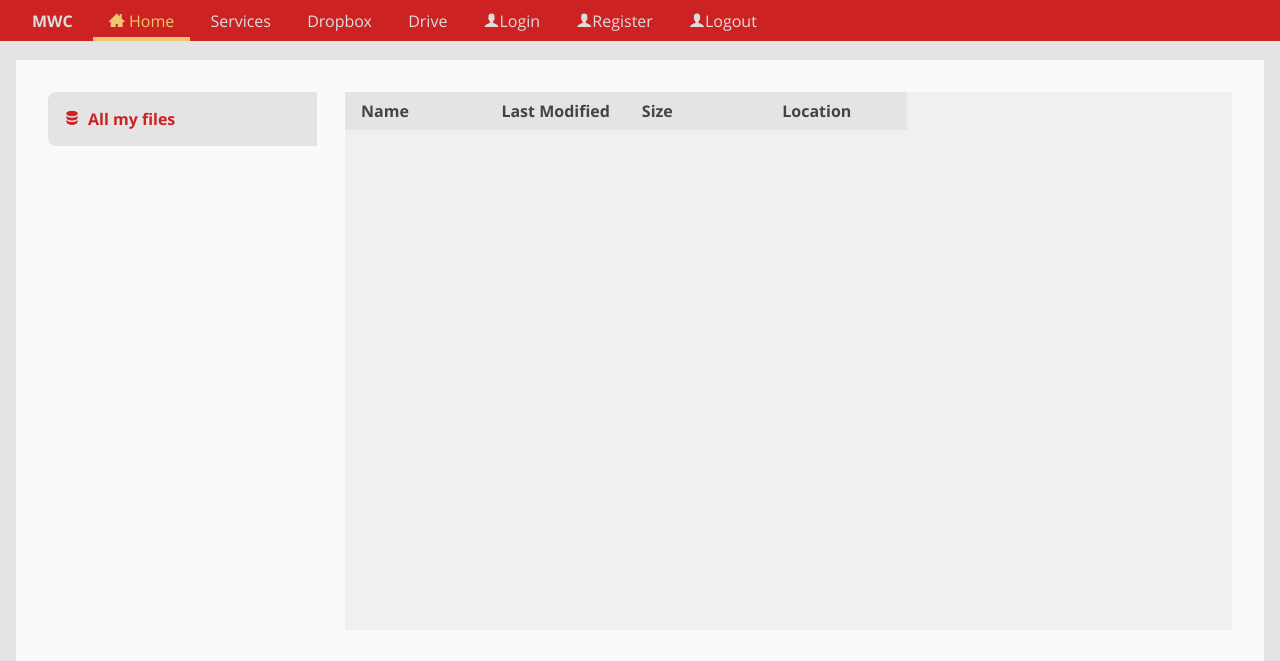
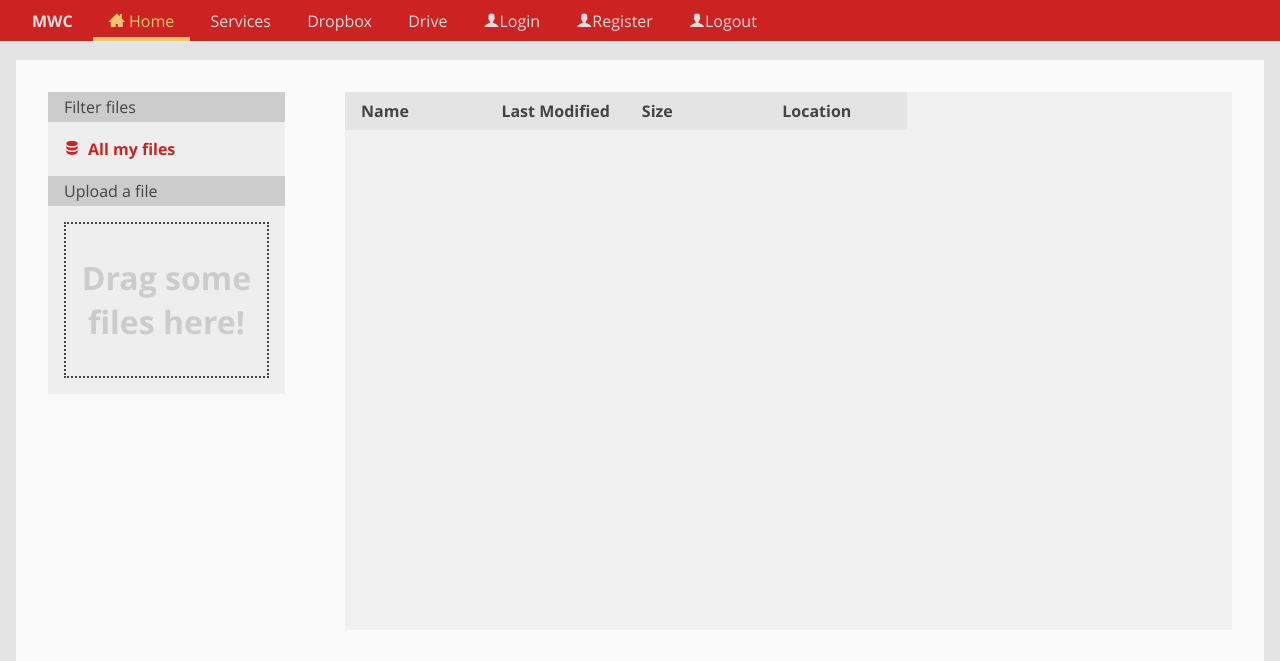
Before and after one commit to pabloparejo/finalYearProject, a Django app: page / in a window 1280 px wide. Shown: the top 661 px of the page. Run offline with Django 3.2, Linux system fonts and the light colour scheme; the visitor is signed in with stand-in values (Sample User, id 1); some libraries are stand-ins or nearby versions.

Commit message:
Upload to Dropbox with drag&drop done
Also added a way to delete an account on front-end.

```diff
--- a/main/templates/index.html
+++ b/main/templates/index.html
@@ -5,8 +5,9 @@
 {% block content%}
 
 <article class="files-list">
-		<aside class="services-links">
-			<ul class="no-list-style">
+		<aside class="services-more left">
+			<p class="aside-title">Filter files</p>
+			<ul class="no-list-style services">
 				<li>
 					<a href="#" id="all-services">
 						<span class="icon-all red"> </span>
@@ -22,6 +23,11 @@
 					</li>
 				{%endfor%}
 			</ul>
+			<p class="aside-title">Upload a file</p>
+			<div id="dragandrophandler">
+				<p>Drag some files here!</p>
+			</div>
+			<div id="status1"></div>
 		</aside>
 		<table class="sortable">
 			<tr>
--- a/main/views.py
+++ b/main/views.py
@@ -39,17 +39,34 @@ def home(request):
 
 
 @login_required()
-def new_service(request):
+def show_services(request):
 
 	page_title = 'New service'
-	dropbox_services = DropboxAccount.objects.filter(user=request.user)
-	drive_services = DriveAccount.objects.filter(user=request.user)
+	dropbox_accounts = DropboxAccount.objects.filter(user=request.user)
+	drive_accounts = DriveAccount.objects.filter(user=request.user)
 
-	return render(request, 'new_service.html', locals())
+	dropbox = {	'accounts': dropbox_accounts,
+				'id': 'dropbox',
+				'name': 'Dropbox',
+				}
+	drive = {	'accounts': drive_accounts,
+				'id': 'google-drive',
+				'name': 'drive',
+				}
+	services = [dropbox, drive]
 
-# @login_required()
-# def delete_service(request, s_id):
+	return render(request, 'services.html', locals())
 
+@login_required()
+def delete_account(request, service, a_uid):
+	if service == "dropbox":
+		account = DropboxAccount.objects.get(uid=a_uid)
+	else:
+		account = DriveAccount.objects.get(uid=a_uid)
+
+	account.delete()
+
+	return HttpResponseRedirect('/services')
 
 #---------- USERS ----------#
 
--- a/mwc_dropbox/views.py
+++ b/mwc_dropbox/views.py
@@ -87,7 +87,7 @@ def auth_finish(request):
                                                         display_name=name)
         service_added = 'Dropbox'
         auth_finished = True
-        return render(request, 'new_service.html', locals())
+        return render(request, 'services.html', locals())
 
     except DropboxOAuth2Flow.BadRequestException, e:
         http_status(400)
--- a/myWholeCloud/static/css/base.css
+++ b/myWholeCloud/static/css/base.css
@@ -97,7 +97,7 @@
 .icon-cloud:before {
 	content: "\e60e";
 }
-.icon-cancel:before {
+.icon-delete:before {
 	content: "\e608";
 }
 .icon-checkmark:before {
@@ -164,15 +164,25 @@ article.files-list tbody{
 	overflow: scroll;
 }
 
-aside.services-links{
-	background: #E4E4E4;
-	border-radius: 0.5em 0 0 0.5em;
+aside.services-more{
+	background: #EEE;
 	display: inline-block;
 	float: left;
 	overflow: hidden;
-	padding: 1em 1em 1em;
 	font-weight: bold;
 	width: 20%;
+}
+
+aside.services-more ul{
+	padding: 1em;
+}
+
+aside p.aside-title{
+	background: #CCC;
+	font-weight: normal;
+	margin: 0;
+	padding: 0.25em 1em;
+
 }
 
 body{
@@ -301,6 +311,16 @@ tr{
 	margin: 0;
 }
 
+#dragandrophandler
+{
+	border:2px dotted #444;
+	color:#CCC;
+	font-size: 2em;
+	margin: 0.5em;
+	text-align: center;
+	vertical-align:middle;
+}
+
 #files{
 	display: inline-block;
 	height: 500px;
--- /dev/null
+++ b/myWholeCloud/static/css/upload.css
@@ -0,0 +1,56 @@
+.progressBar {
+    width: 200px;
+    height: 22px;
+    border: 1px solid #ddd;
+    border-radius: 5px;
+    overflow: hidden;
+    display:inline-block;
+    margin:0px 10px 5px 5px;
+    vertical-align:top;
+}
+
+.progressBar div {
+    height: 100%;
+    color: #fff;
+    text-align: right;
+    line-height: 22px; /* same as #progressBar height if we want text middle aligned */
+    width: 0;
+    background-color: #0ba1b5; border-radius: 3px;
+}
+.statusbar
+{
+    border-top:1px solid #A9CCD1;
+    min-height:25px;
+    width:700px;
+    padding:10px 10px 0px 10px;
+    vertical-align:top;
+}
+.statusbar:nth-child(odd){
+    background:#EBEFF0;
+}
+.filename
+{
+display:inline-block;
+vertical-align:top;
+width:250px;
+}
+.filesize
+{
+display:inline-block;
+vertical-align:top;
+color:#30693D;
+width:100px;
+margin-left:10px;
+margin-right:5px;
+}
+.abort{
+    background-color:#A8352F;
+    -moz-border-radius:4px;
+    -webkit-border-radius:4px;
+    border-radius:4px;display:inline-block;
+    color:#fff;
+    font-family:arial;font-size:13px;font-weight:normal;
+    padding:4px 15px;
+    cursor:pointer;
+    vertical-align:top
+    }
--- a/myWholeCloud/static/js/code.js
+++ b/myWholeCloud/static/js/code.js
@@ -34,6 +34,16 @@ function setCookie(cname,cvalue,exdays){
     var expires = "expires="+d.toGMTString();
     document.cookie = cname+"="+cvalue+"; "+expires+ ";path=/;";
 }
+
+function getCookie(cname){
+	var name = cname + "=";
+	var ca = document.cookie.split(';');
+	for(var i=0; i<ca.length; i++){
+		var c = ca[i].trim();
+		if (c.indexOf(name)==0) return c.substring(name.length,c.length);
+	}
+		return "";
+	}
 
 
 function searchToggle(){
--- /dev/null
+++ b/myWholeCloud/static/js/upload.js
@@ -0,0 +1,140 @@
+function sendFileToServer(formData,status)
+{
+    var uploadURL ="http://127.0.0.1:8000/api/upload/demo/"; //Upload URL
+    var request=$.ajax({
+            xhr: function() {
+            var xhrobj = $.ajaxSettings.xhr();
+            if (xhrobj.upload) {
+                    xhrobj.upload.addEventListener('progress', function(event) {
+                        var percent = 0;
+                        var position = event.loaded || event.position;
+                        var total = event.total;
+                        if (event.lengthComputable) {
+                            percent = Math.ceil(position / total * 100);
+                        }
+                        //Set progress
+                        status.setProgress(percent);
+                    }, false);
+                }
+            return xhrobj;
+        },
+	    url: uploadURL,
+	    type: "POST",
+	    contentType:false,
+	    processData: false,
+	        cache: false,
+	        data: formData,
+	        success: function(data){
+	            status.setProgress(100);
+
+	            $("#status1").append("File upload Done<br>");
+	        }
+    });
+
+    status.setAbort(request);
+}
+
+var rowCount=0;
+function createStatusbar(obj)
+{
+     rowCount++;
+     var row="odd";
+     if(rowCount %2 ==0) row ="even";
+     this.statusbar = $("<div class='statusbar "+row+"'></div>");
+     this.filename = $("<div class='filename'></div>").appendTo(this.statusbar);
+     this.size = $("<div class='filesize'></div>").appendTo(this.statusbar);
+     this.progressBar = $("<div class='progressBar'><div></div></div>").appendTo(this.statusbar);
+     this.abort = $("<div class='abort'>Abort</div>").appendTo(this.statusbar);
+     obj.after(this.statusbar);
+
+    this.setFileNameSize = function(name,size)
+    {
+        var sizeStr="";
+        var sizeKB = size/1024;
+        if(parseInt(sizeKB) > 1024)
+        {
+            var sizeMB = sizeKB/1024;
+            sizeStr = sizeMB.toFixed(2)+" MB";
+        }
+        else
+        {
+            sizeStr = sizeKB.toFixed(2)+" KB";
+        }
+
+        this.filename.html(name);
+        this.size.html(sizeStr);
+    }
+    this.setProgress = function(progress)
+    {
+        var progressBarWidth =progress*this.progressBar.width()/ 100;
+        this.progressBar.find('div').animate({ width: progressBarWidth }, 10).html(progress + "% ");
+        if(parseInt(progress) >= 100)
+        {
+            this.abort.hide();
+        }
+    }
+    this.setAbort = function(jqxhr)
+    {
+        var sb = this.statusbar;
+        this.abort.click(function()
+        {
+            jqxhr.abort();
+            sb.hide();
+        });
+    }
+}
+function handleFileUpload(files,obj)
+{
+   for (var i = 0; i < files.length; i++)
+   {
+        var fd = new FormData();
+        fd.append('file', files[i]);
+ 		fd.append('csrfmiddlewaretoken', getCookie('csrftoken'));
+        var status = new createStatusbar(obj); //Using this we can set progress.
+        status.setFileNameSize(files[i].name,files[i].size);
+        sendFileToServer(fd,status);
+
+   }
+}
+$(document).ready(function()
+{
+var obj = $("#dragandrophandler");
+obj.on('dragenter', function (e)
+{
+    e.stopPropagation();
+    e.preventDefault();
+    $(this).css('border', '2px solid #0B85A1');
+});
+obj.on('dragover', function (e)
+{
+     e.stopPropagation();
+     e.preventDefault();
+});
+obj.on('drop', function (e)
+{
+
+     $(this).css('border', '2px dotted #0B85A1');
+     e.preventDefault();
+     var files = e.originalEvent.dataTransfer.files;
+
+     //We need to send dropped files to Server
+     handleFileUpload(files,obj);
+});
+$(document).on('dragenter', function (e)
+{
+    e.stopPropagation();
+    e.preventDefault();
+});
+$(document).on('dragover', function (e)
+{
+  e.stopPropagation();
+  e.preventDefault();
+  obj.css('border', '2px dotted #0B85A1');
+});
+$(document).on('drop', function (e)
+{
+    e.stopPropagation();
+    e.preventDefault();
+});
+
+});
--- a/myWholeCloud/templates/base.html
+++ b/myWholeCloud/templates/base.html
@@ -6,7 +6,9 @@
 	<meta name="viewport" content="width=device-width"/>
 	<link rel="stylesheet" type="text/css" href="{{STATIC_URL}}css/normalizer.css">
 	<link rel="stylesheet" type="text/css" href="{{STATIC_URL}}css/base.css">
+	<link rel="stylesheet" type="text/css" href="{{STATIC_URL}}css/upload.css">
 
+	<script src="//ajax.googleapis.com/ajax/libs/jquery/1.11.0/jquery.min.js"></script>
 </head>
 <body class="{{page_class}}">
 	<header class="row-fluid" id="main-nav">
@@ -14,7 +16,7 @@
 				<a href="/" class="brand">MWC</a></li>
 				<ul class="nav-icons no-list-style">
 					<li id="home"><a href="/" id="home"><span class="icon-home"></span> Home</a></li>
-					<li id="add_account"><a href="/add_account" id="add">Services</a></li>
+					<li id="services"><a href="/services" id="add">Services</a></li>
 					<li id="dropbox"> <a href="/dropbox">Dropbox</a></li>
 					<li id="drive"> <a href="/drive">Drive</a></li>
 					<li id="login"> <a href="/login" id="user"><span class="icon-user"></span>Login</a></li>
@@ -35,9 +37,9 @@
 		<p class="copy"> MyWholeCloud 2014 </p>
 		<div><span class="icon-html5"> </span> <span class="icon-css3"></span></div>
 	</footer>
-	<script src='{{STATIC_URL}}js/jquery.js'></script>
 	<script src="{{STATIC_URL}}js/sorttable.js"></script>
 	<script src='{{STATIC_URL}}js/code.js'></script>
+	<script src='{{STATIC_URL}}js/upload.js'></script>
 	<script type="text/javascript">{% block script %} {% endblock %}</script>
 </body>
 </html>
--- a/myWholeCloud/urls.py
+++ b/myWholeCloud/urls.py
@@ -17,9 +17,12 @@ urlpatterns = patterns('',
     url(r'^logout/$', 'main.views.user_logout', \
 		name="logout"),
 
-    url(r'^add_account/$', 'main.views.new_service'),
-    url(r'^api/get_path/(?P<service>(dropbox|google-drive))/(?P<s_id>\d{1,})/(?P<path>(.*))/$',\
+    url(r'^services/$', 'main.views.show_services'),
+    url(r'^api/get_path/(?P<service>(dropbox|google-drive))/(?P<a_uid>\d{1,})/(?P<path>(.*))/$',\
          'mwc_api.views.get_path', name="get_path"),
+    url(r'^api/upload/demo/$', 'mwc_api.views.upload_demo'),
+    url(r'^delete/(?P<service>(dropbox|google-drive))/(?P<a_uid>\d{1,})/$',\
+        'main.views.delete_account', name='delete_account'),
 
     url(r'^dropbox/$', 'mwc_dropbox.views.list_files'),
     url(r'^add_dropbox/$', 'mwc_dropbox.views.auth_start'),
```
Also changed, not shown: main/templates/services.html (renamed from main/templates/new_service.html, +16 -23 lines), mwc_api/views.py (+15 -3 lines).
